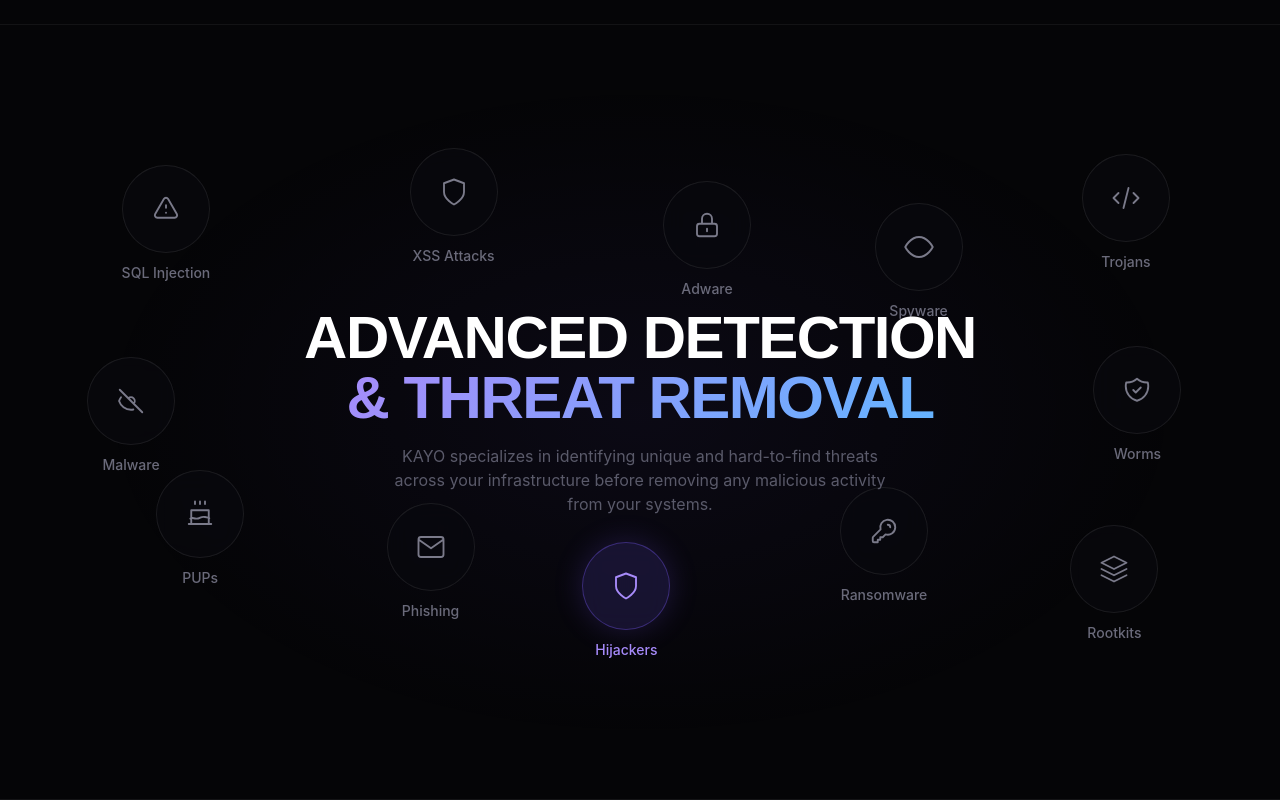
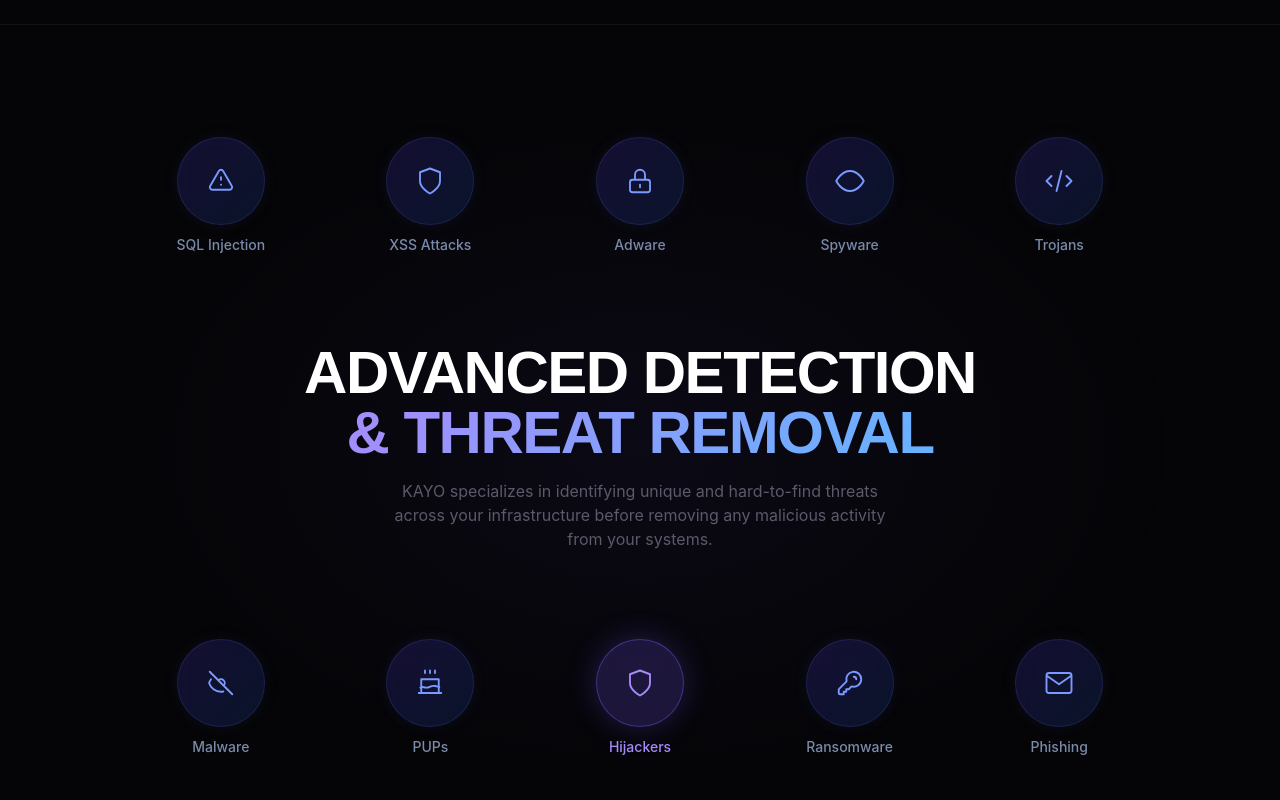
Before and after one commit to Jayom5797/KAYO-Electron, a Next.js app in the folder apps/web/: page / in a window 1280 px wide. Shown: the part 1500-2300 px from the top of the page. Built offline with nearby package versions, Linux system fonts and the light colour scheme.

Commit message:
minor changes

```diff
--- a/apps/web/app/page.tsx
+++ b/apps/web/app/page.tsx
@@ -7,14 +7,14 @@
   return (
     <div className="flex flex-col items-center gap-2.5">
       <div className={`w-[72px] h-[72px] md:w-[88px] md:h-[88px] rounded-full flex items-center justify-center`} style={{
-        background: highlight ? 'rgba(124,92,252,0.15)' : 'rgba(8,8,14,0.75)',
+        background: highlight ? 'rgba(124,92,252,0.2)' : 'linear-gradient(135deg, rgba(60,40,150,0.3), rgba(30,80,180,0.2))',
         backdropFilter: 'blur(12px)',
-        border: highlight ? '1px solid rgba(124,92,252,0.35)' : '1px solid rgba(255,255,255,0.08)',
-        boxShadow: highlight ? '0 0 30px rgba(124,92,252,0.2)' : 'none',
+        border: highlight ? '1px solid rgba(124,92,252,0.4)' : '1px solid rgba(100,130,255,0.15)',
+        boxShadow: highlight ? '0 0 30px rgba(124,92,252,0.25)' : '0 0 15px rgba(80,100,200,0.1)',
       }}>
-        <svg width="30" height="30" viewBox="0 0 24 24" fill="none" stroke={highlight ? '#a78bfa' : '#7a7a8a'} strokeWidth="1.5" strokeLinecap="round" strokeLinejoin="round"><path d={icon} /></svg>
+        <svg width="30" height="30" viewBox="0 0 24 24" fill="none" stroke={highlight ? '#a78bfa' : '#7a9aff'} strokeWidth="1.5" strokeLinecap="round" strokeLinejoin="round"><path d={icon} /></svg>
       </div>
-      <span className="text-xs md:text-sm font-medium" style={{ color: highlight ? '#a78bfa' : '#6a6a7a' }}>{label}</span>
+      <span className="text-xs md:text-sm font-medium" style={{ color: highlight ? '#a78bfa' : '#7a8aaa' }}>{label}</span>
     </div>
   )
 }
@@ -222,13 +222,18 @@
       <section className="w-full px-5 md:px-16 py-20 md:py-28 relative overflow-hidden" style={{ borderTop: '1px solid rgba(255,255,255,0.06)' }}>
         <div className="absolute inset-0 pointer-events-none" style={{ background: 'radial-gradient(ellipse at 50% 50%, rgba(124,92,252,0.06) 0%, transparent 60%)' }} />
 
-        <div className="relative z-10 max-w-6xl mx-auto">
-          {/* Scattered icons around heading using grid with offset positions */}
-          <div className="relative min-h-[500px] md:min-h-[550px]">
+        <div className="relative z-10 max-w-5xl mx-auto">
+          {/* Top row */}
+          <div className="grid grid-cols-5 gap-4 md:gap-6 mb-8">
+            <ThreatIcon icon="M12 9v2m0 4h.01M5.07 19H18.93a2 2 0 001.72-2.98L13.72 4a2 2 0 00-3.44 0L3.34 16.02A2 2 0 005.07 19z" label="SQL Injection" />
+            <ThreatIcon icon="M12 22s8-4 8-10V5l-8-3-8 3v7c0 6 8 10 8 10z" label="XSS Attacks" />
+            <ThreatIcon icon="M12 15v2m-6 4h12a2 2 0 002-2v-6a2 2 0 00-2-2H6a2 2 0 00-2 2v6a2 2 0 002 2zm10-10V7a4 4 0 00-8 0v4h8z" label="Adware" />
+            <ThreatIcon icon="M1 12s4-8 11-8 11 8 11 8-4 8-11 8-11-8-11-8z" label="Spyware" />
+            <ThreatIcon icon="M10 20l4-16m4 4l4 4-4 4M6 16l-4-4 4-4" label="Trojans" />
+          </div>
 
           {/* Center heading */}
-            <div className="absolute inset-0 flex items-center justify-center z-10 pointer-events-none">
-              <div className="text-center px-4">
+          <div className="text-center py-10 md:py-14">
             <h2 className="font-heading font-extrabold text-3xl sm:text-4xl md:text-5xl lg:text-6xl uppercase tracking-tight text-white leading-[1.1] mb-4">
               Advanced Detection<br />
               <span className="bg-clip-text text-transparent" style={{ backgroundImage: 'linear-gradient(135deg, #a78bfa, #64b4ff)' }}>& Threat Removal</span>
@@ -237,23 +242,14 @@
               KAYO specializes in identifying unique and hard-to-find threats across your infrastructure before removing any malicious activity from your systems.
             </p>
           </div>
-            </div>
 
-            {/* Icons scattered at specific grid positions to look random */}
-            <div className="absolute top-[5%] left-[5%]"><ThreatIcon icon="M12 9v2m0 4h.01M5.07 19H18.93a2 2 0 001.72-2.98L13.72 4a2 2 0 00-3.44 0L3.34 16.02A2 2 0 005.07 19z" label="SQL Injection" /></div>
-            <div className="absolute top-[2%] left-[30%]"><ThreatIcon icon="M12 22s8-4 8-10V5l-8-3-8 3v7c0 6 8 10 8 10z" label="XSS Attacks" /></div>
-            <div className="absolute top-[8%] left-[52%]"><ThreatIcon icon="M12 15v2m-6 4h12a2 2 0 002-2v-6a2 2 0 00-2-2H6a2 2 0 00-2 2v6a2 2 0 002 2zm10-10V7a4 4 0 00-8 0v4h8z" label="Adware" /></div>
-            <div className="absolute top-[12%] right-[22%]"><ThreatIcon icon="M1 12s4-8 11-8 11 8 11 8-4 8-11 8-11-8-11-8z" label="Spyware" /></div>
-            <div className="absolute top-[3%] right-[4%]"><ThreatIcon icon="M10 20l4-16m4 4l4 4-4 4M6 16l-4-4 4-4" label="Trojans" /></div>
-
-            <div className="absolute top-[40%] left-[2%]"><ThreatIcon icon="M13.875 18.825A10.05 10.05 0 0112 19c-4.478 0-8.268-2.943-9.543-7a9.97 9.97 0 011.563-3.029m5.858.908a3 3 0 114.243 4.243M3 3l18 18" label="Malware" /></div>
-            <div className="absolute top-[38%] right-[3%]"><ThreatIcon icon="M9 12l2 2 4-4m5.618-4.016A11.955 11.955 0 0112 2.944a11.955 11.955 0 01-8.618 3.04A12.02 12.02 0 003 9c0 5.591 3.824 10.29 9 11.622 5.176-1.332 9-6.03 9-11.622 0-1.042-.133-2.052-.382-3.016z" label="Worms" /></div>
-
-            <div className="absolute bottom-[18%] left-[8%]"><ThreatIcon icon="M19.428 15.428a2 2 0 00-1.022-.547l-2.387-.477a6 6 0 00-3.86.517l-.318.158a6 6 0 01-3.86.517L6.05 15.21a2 2 0 00-1.806.547M8 2v2m8-2v2m-4-2v2M3 20h18M5 20V9h14v11" label="PUPs" /></div>
-            <div className="absolute bottom-[12%] left-[28%]"><ThreatIcon icon="M4 4h16c1.1 0 2 .9 2 2v12c0 1.1-.9 2-2 2H4c-1.1 0-2-.9-2-2V6c0-1.1.9-2 2-2z M22 6l-10 7L2 6" label="Phishing" /></div>
-            <div className="absolute bottom-[5%] left-[45%]"><ThreatIcon icon="M12 22s8-4 8-10V5l-8-3-8 3v7c0 6 8 10 8 10z" label="Hijackers" highlight /></div>
-            <div className="absolute bottom-[15%] right-[25%]"><ThreatIcon icon="M15 7a2 2 0 012 2m4 0a6 6 0 01-7.743 5.743L11 17H9v2H7v2H4a1 1 0 01-1-1v-2.586a1 1 0 01.293-.707l5.964-5.964A6 6 0 1121 9z" label="Ransomware" /></div>
-            <div className="absolute bottom-[8%] right-[5%]"><ThreatIcon icon="M12 2L2 7l10 5 10-5-10-5z M2 17l10 5 10-5 M2 12l10 5 10-5" label="Rootkits" /></div>
+          {/* Bottom row */}
+          <div className="grid grid-cols-5 gap-4 md:gap-6 mt-8">
+            <ThreatIcon icon="M13.875 18.825A10.05 10.05 0 0112 19c-4.478 0-8.268-2.943-9.543-7a9.97 9.97 0 011.563-3.029m5.858.908a3 3 0 114.243 4.243M3 3l18 18" label="Malware" />
+            <ThreatIcon icon="M19.428 15.428a2 2 0 00-1.022-.547l-2.387-.477a6 6 0 00-3.86.517l-.318.158a6 6 0 01-3.86.517L6.05 15.21a2 2 0 00-1.806.547M8 2v2m8-2v2m-4-2v2M3 20h18M5 20V9h14v11" label="PUPs" />
+            <ThreatIcon icon="M12 22s8-4 8-10V5l-8-3-8 3v7c0 6 8 10 8 10z" label="Hijackers" highlight />
+            <ThreatIcon icon="M15 7a2 2 0 012 2m4 0a6 6 0 01-7.743 5.743L11 17H9v2H7v2H4a1 1 0 01-1-1v-2.586a1 1 0 01.293-.707l5.964-5.964A6 6 0 1121 9z" label="Ransomware" />
+            <ThreatIcon icon="M4 4h16c1.1 0 2 .9 2 2v12c0 1.1-.9 2-2 2H4c-1.1 0-2-.9-2-2V6c0-1.1.9-2 2-2z M22 6l-10 7L2 6" label="Phishing" />
           </div>
         </div>
       </section>
```
Lines whose indentation alone changed are shown as unchanged.
